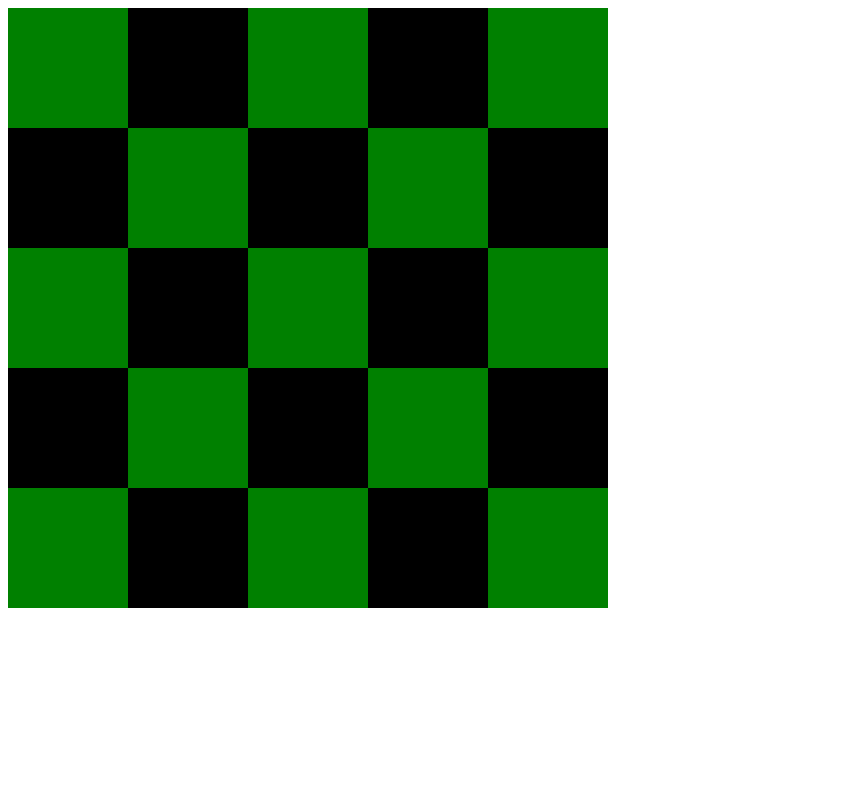
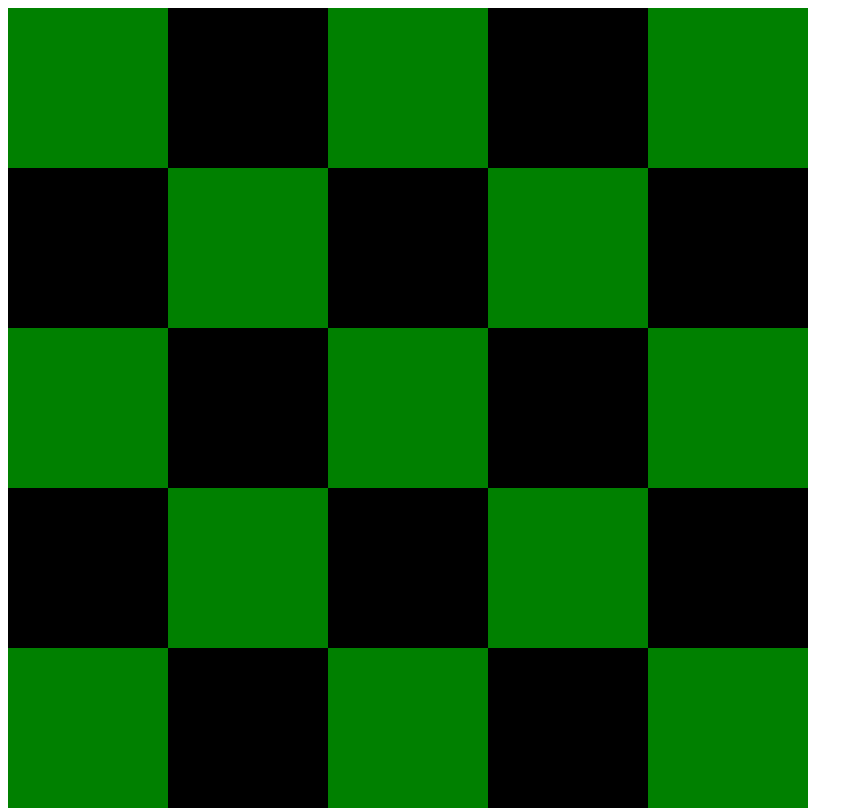
Before and after one commit to OnoYu-ki/yellow.github, a plain HTML site: page index.html in a window 1280 px wide. Shown: the whole page, without its empty margins (0-863 px from the left). Drawn offline with Linux system fonts and the light colour scheme.

Commit message:
Update stylesheet2.css

```diff
--- a/stylesheet2.css
+++ b/stylesheet2.css
@@ -1,10 +1,10 @@
 .pt1, .pt2 {
-width: 600px;
+width: 800px;
 }
 
 .sq {
-height: 120px;
-width: 120px;
+height: 160px;
+width: 160px;
 float: left;
 }
 
```
